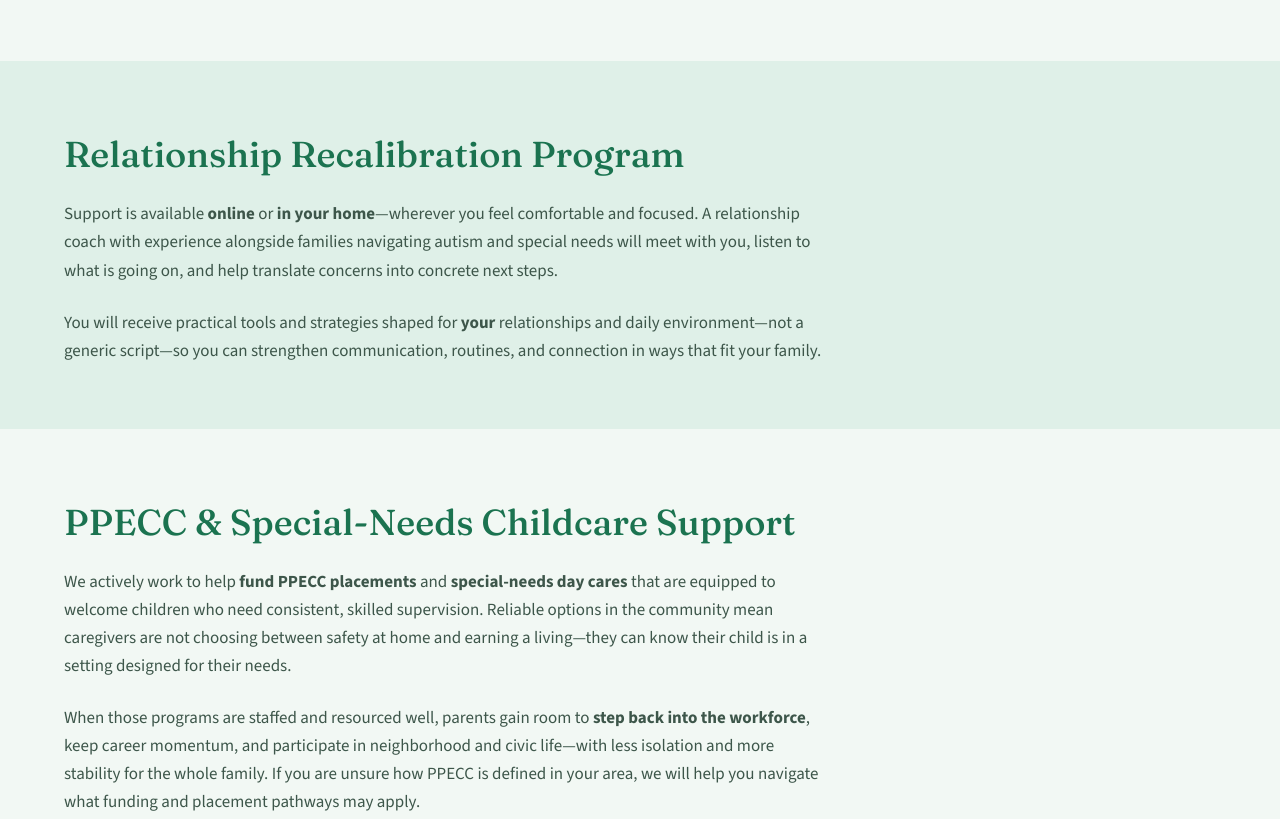
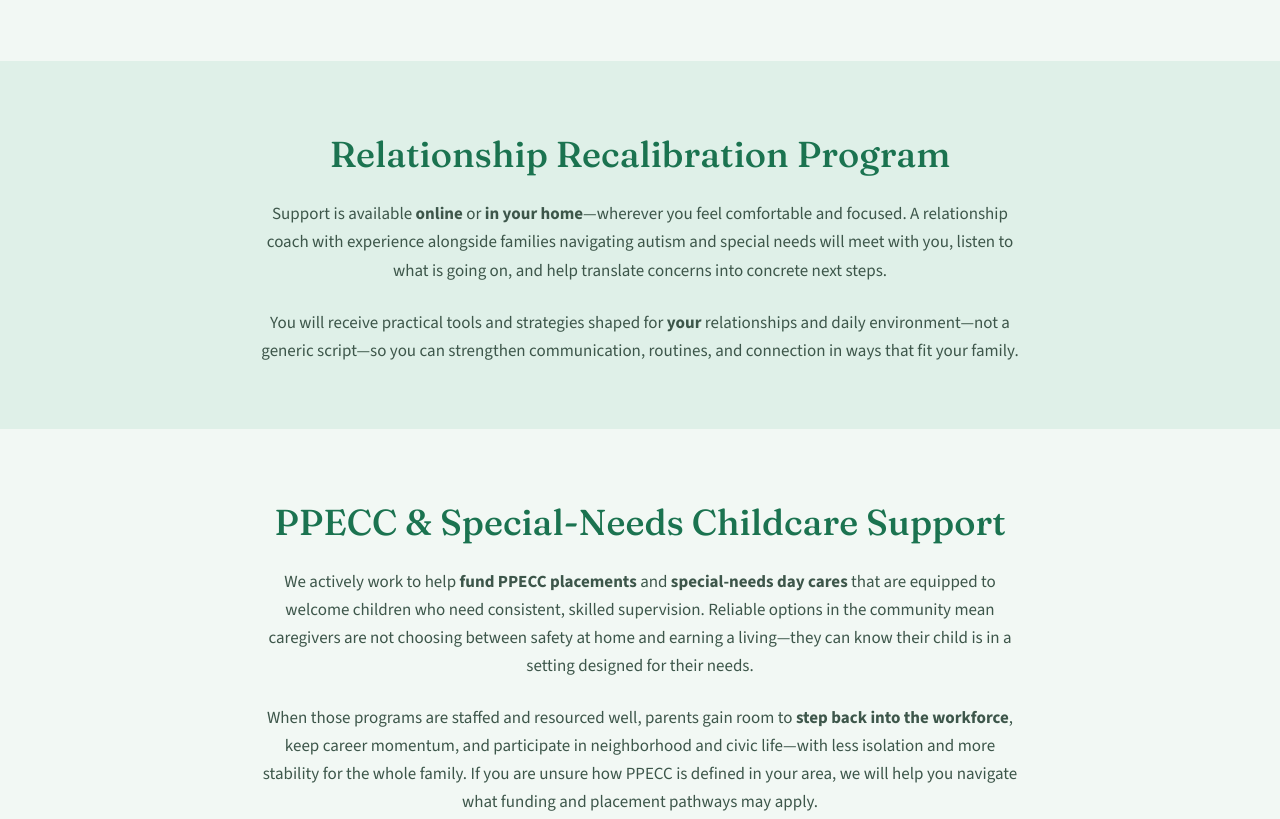
Before and after one commit to Growing-Roots-Project/growingrootsproject.github.io, a plain HTML site: page index.html in a window 1280 px wide. Shown: the part 2760-3579 px from the top of the page. Drawn offline with nearby package versions, Linux system fonts and the light colour scheme.

Commit message:
centered lower sections

```diff
--- a/css/styles.css
+++ b/css/styles.css
@@ -353,6 +353,16 @@ img {
 
 .prose a:hover {
   color: var(--color-link-hover);
+}
+
+#relationship-recalibration .section__inner,
+#childcare-workforce-support .section__inner {
+  text-align: center;
+}
+
+#relationship-recalibration .prose,
+#childcare-workforce-support .prose {
+  margin-inline: auto;
 }
 
 .tagline {
```
Also changed, not shown: 1 other file.
